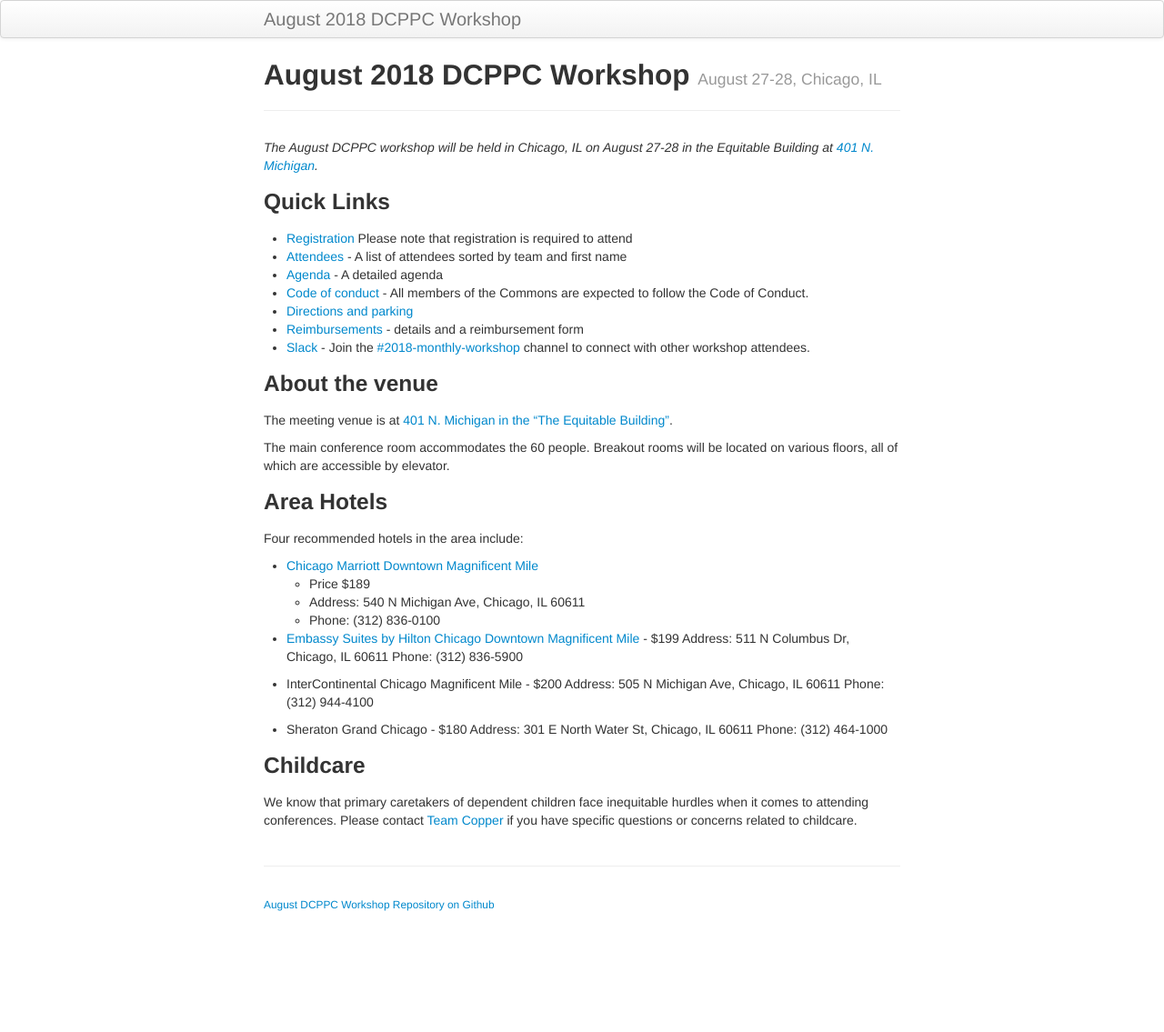
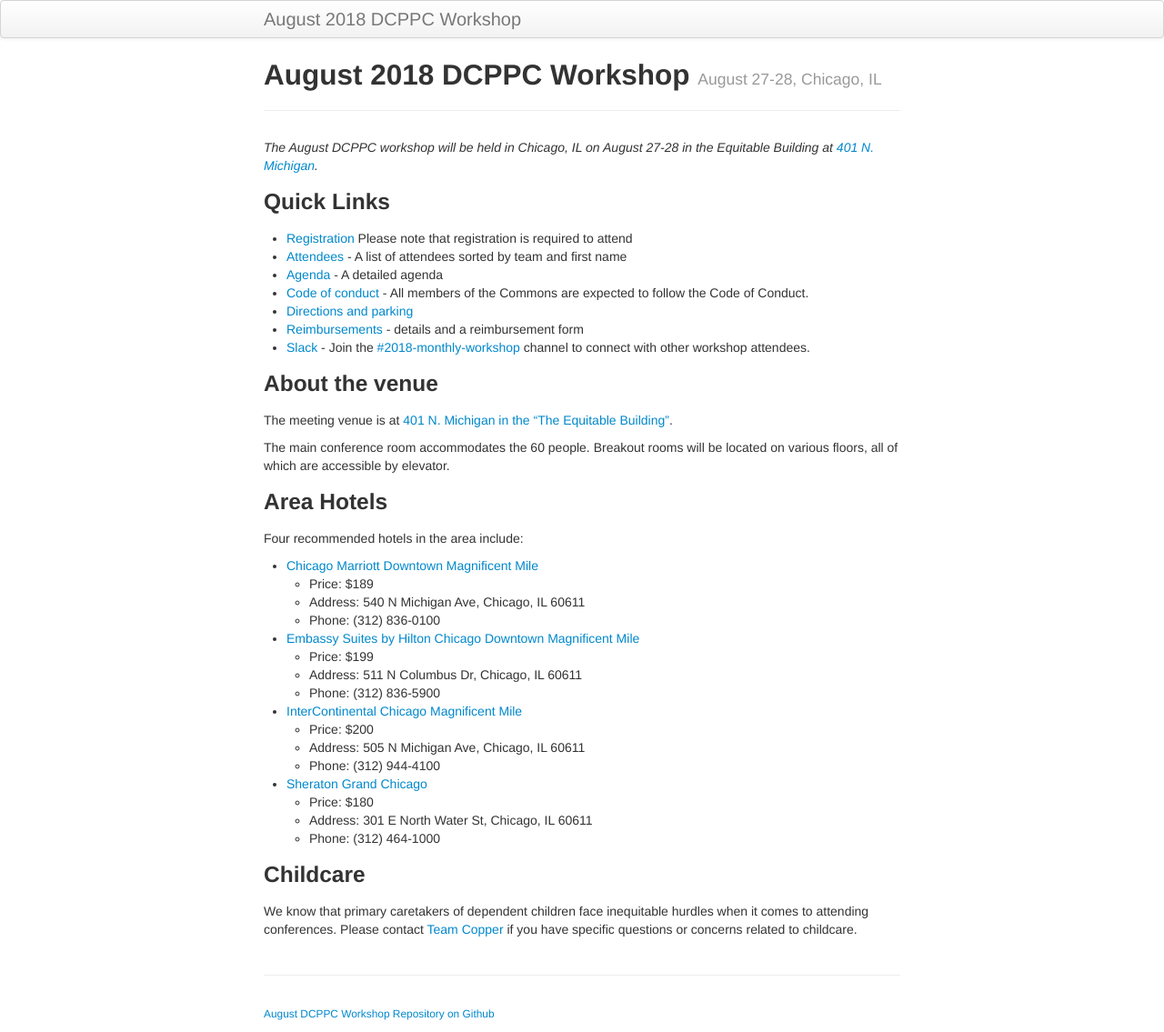
Before and after one commit to dcppc/2018-august-workshop, a Jekyll site: the page built from docs/index.md, in a window 1280 px wide. Shown: the whole page at 91% size. Built offline with Jekyll 4.4.1, drawn with Linux system fonts in a browser that asks for light colours; before the commit the page ends 1015 px from its top, so only the background shows below that; part of the change alters nothing that is shown.

```diff
--- a/docs/index.md
+++ b/docs/index.md
@@ -29,21 +29,24 @@ The main conference room accommodates the 60 people. Breakout rooms will be loca
 Four recommended hotels in the area include:
 
 - [Chicago Marriott Downtown Magnificent Mile](https://www.marriott.com/hotels/travel/chidt-chicago-marriott-downtown-magnificent-mile/)
-    - Price $189
+    - Price: $189
     - Address: 540 N Michigan Ave, Chicago, IL 60611
     - Phone: (312) 836-0100
 
-- [Embassy Suites by Hilton Chicago Downtown Magnificent Mile](http://embassysuites3.hilton.com/en/hotels/illinois/embassy-suites-by-hilton-chicago-downtown-magnificent-mile-CHIREES/index.html) - $199
-Address: 511 N Columbus Dr, Chicago, IL 60611
-Phone: (312) 836-5900
+- [Embassy Suites by Hilton Chicago Downtown Magnificent Mile](http://embassysuites3.hilton.com/en/hotels/illinois/embassy-suites-by-hilton-chicago-downtown-magnificent-mile-CHIREES/index.html)
+    - Price: $199
+    - Address: 511 N Columbus Dr, Chicago, IL 60611
+    - Phone: (312) 836-5900
 
-- InterContinental Chicago Magnificent Mile - $200
-Address: 505 N Michigan Ave, Chicago, IL 60611
-Phone: (312) 944-4100
+- [InterContinental Chicago Magnificent Mile](https://www.icchicagohotel.com)
+    - Price: $200
+    - Address: 505 N Michigan Ave, Chicago, IL 60611
+    - Phone: (312) 944-4100
 
-- Sheraton Grand Chicago - $180
-Address: 301 E North Water St, Chicago, IL 60611
-Phone: (312) 464-1000
+- [Sheraton Grand Chicago](http://www.sheratonchicago.com)
+    - Price: $180
+    - Address: 301 E North Water St, Chicago, IL 60611
+    - Phone: (312) 464-1000
 
 ### Childcare
 We know that primary caretakers of dependent children face inequitable hurdles when it comes to attending conferences. Please contact [Team Copper](dcppc.inbox@gmail.com ) if you have specific questions or concerns related to childcare.
```
